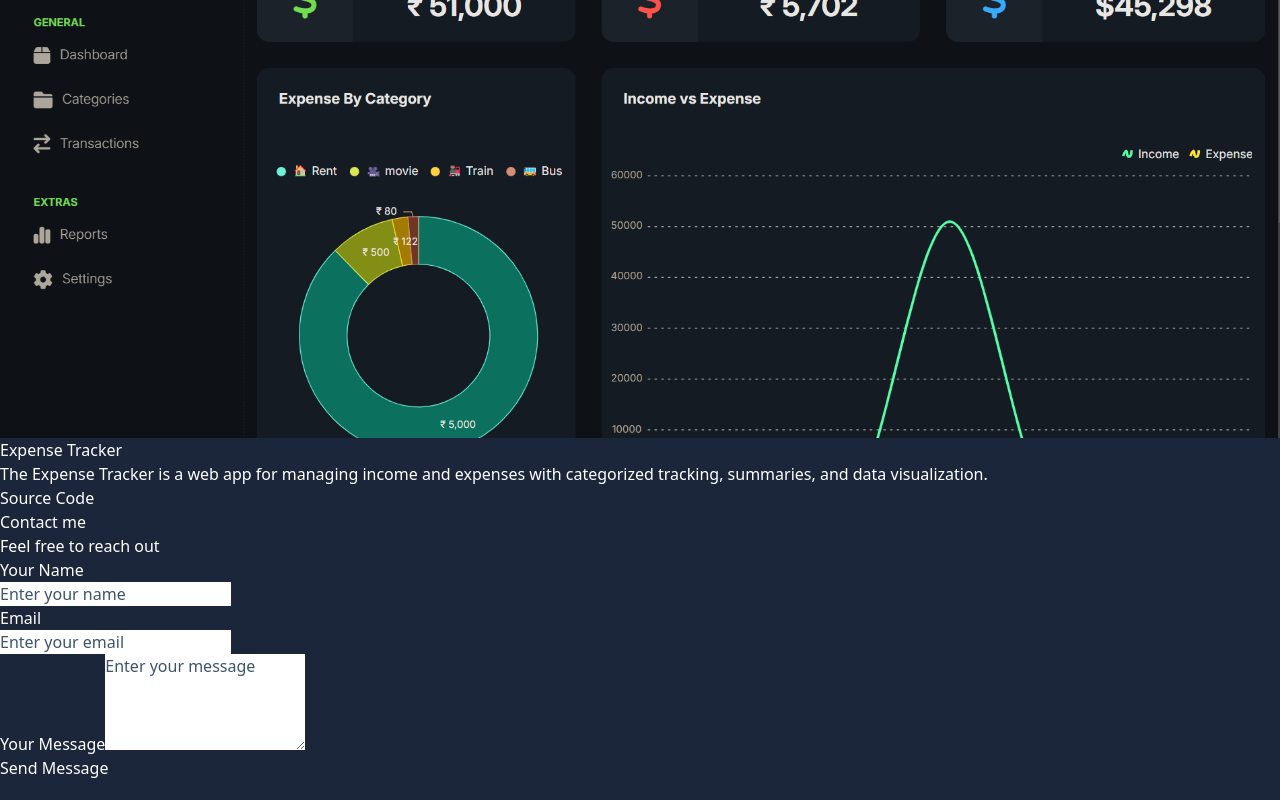
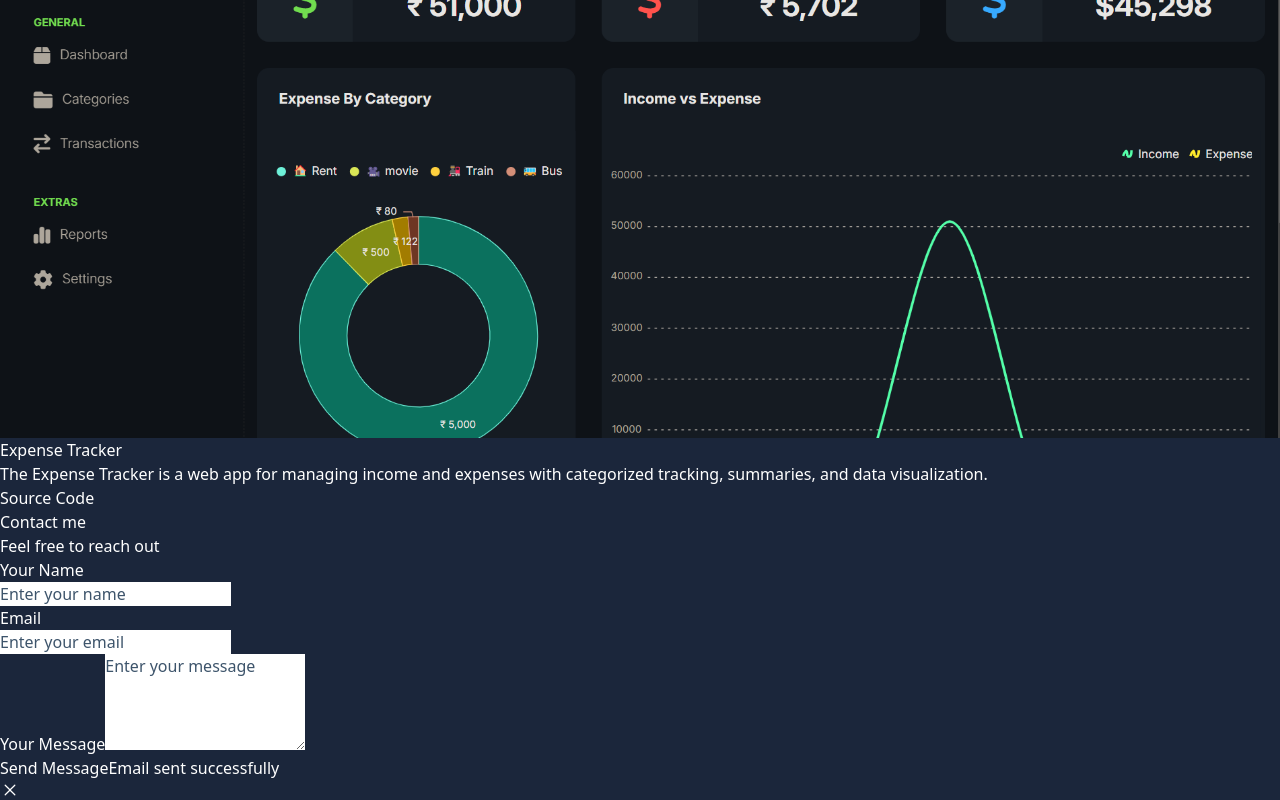
Before and after one commit to vaishnavPatange/Portfolio, a React (Vite) app: page / in a window 1280 px wide. Shown: the part 3310-4110 px from the top of the page. Built offline with nearby package versions, Linux system fonts and the light colour scheme.

Commit message:
add email func

```diff
--- a/package.json
+++ b/package.json
@@ -10,6 +10,7 @@
     "preview": "vite preview"
   },
   "dependencies": {
+    "@emailjs/browser": "^4.4.1",
     "@remixicon/react": "^4.6.0",
     "react": "^19.0.0",
     "react-dom": "^19.0.0",
--- a/src/components/contact/Contact.jsx
+++ b/src/components/contact/Contact.jsx
@@ -1,29 +1,69 @@
-import React from "react";
+import React, { useState, useRef } from "react";
+import emailjs from "@emailjs/browser";
+import { GoX } from "react-icons/go"
+const Contact = () => {
 
-const Contact = () => {
+  const form = useRef();
+  const [senderName, setSenderName] = useState("");
+  const [senderEmail, setSenderEmail] = useState("");
+  const [senderMassage, setSenderMassage] = useState("");
+  const [isSuccess, onIsSuccess] = useState(false);
+
+  const sendEmail = (e) => {
+    e.preventDefault();
+
+    emailjs
+      .sendForm('service_uigo8da', 'template_mxk55jr', form.current, {
+        publicKey: '_sXDhOra5U_ST71Im',
+      })
+      .then(
+        () => {
+          console.log('SUCCESS!');
+          setSenderName("");
+          setSenderEmail("");
+          setSenderMassage("");
+          onIsSuccess(true);
+        },
+        (error) => {
+          console.log('FAILED...', error.text);
+        },
+      );
+
+  };
+
   return (
-    <div id="contact" className="grid sm:grid-cols-12 p-4 bg-[#1e2d3b]">
+    <div id="contact" className="grid sm:grid-cols-12 p-4 sm:mx-10 shadow-md shadow-[#1e2d3b] rounded-xl">
       <div className="sm:col-span-4 mx-auto sm:my-auto">
         <h2 className="text-2xl md:text-6xl font-bold">Contact me</h2>
         <p className="text-sm md:text-2xl font-normal">Feel free to reach out</p>
       </div>
       <div className="sm:col-span-8 min-h-56 h-auto p-6 sm:px-36">
-        <form action="">
+        <form ref={form} onSubmit={sendEmail}>
           <div className="mt-3">
             <label htmlFor="name" className="text-xl sm:text-2xl">Your Name</label> <br />
-            <input type="text" placeholder="Enter your name" id="name" className="px-2 py-2 w-full rounded-md bg-[#d0d7f2]  hover:opacity-80"/>
+            <input type="text" placeholder="Enter your name" id="name" name="senderName"
+              value={senderName} onChange={(e) => setSenderName(e.target.value)}
+            className="px-2 py-2 w-full rounded-md bg-[#d0d7f2]  hover:opacity-80 text-black"/>
           </div>
           <div className="mt-3">
             <label htmlFor="email" className="text-xl sm:text-2xl">Email</label> <br />
-            <input type="text" placeholder="Enter your email" id="email" className="px-2 py-2 w-full rounded-md  bg-[#d0d7f2] hover:opacity-80"/>
+            <input type="text" placeholder="Enter your email" id="email" name="senderEmail"
+            value={senderEmail} onChange={(e) => setSenderEmail(e.target.value)}
+            className="px-2 py-2 w-full rounded-md  bg-[#d0d7f2] hover:opacity-80 text-black"/>
           </div>
           <div className="mt-3">
             <label htmlFor="message"  className="text-xl sm:text-2xl">Your Message</label>
-            <textarea name="message" placeholder="Enter your message" id="message" rows="4" className="px-2 py-2 w-full rounded-md  bg-[#d0d7f2] hover:opacity-80"></textarea>
+            <textarea name="message" placeholder="Enter your message" id="message" rows="4"
+            value={senderMassage} onChange={(e) => setSenderMassage(e.target.value)}
+            className="px-2 py-2 w-full rounded-md  bg-[#d0d7f2] hover:opacity-80 text-black"></textarea>
           </div>
-          <button className="font-medium mt-2 rounded-lg px-3 py-2 bg-[#d0d7f2] text-[#3d546b]">Send Message</button>
+          <div className="flex">
+            <button className="font-medium mt-2 rounded-lg px-3 py-2 bg-[#d0d7f2] hover:scale-105 duration-200 transition-all ease-in-out text-[#3d546b]">Send Message</button>
+            <span className={isSuccess ? "block  duration-300 transition-all ease-in-out font-medium mt-2 rounded-lg  bg-[#1B263B] text-green-500 flex justify-center items-center p-3 ml-2" : "hidden -mr-10"} >Email sent successfully <GoX size={20} onClick={(prev) => onIsSuccess(!prev)} className="hover:cursor-pointer m-1" /> </span>
+          </div>
         </form>
       </div>
+
     </div>
   );
 };
--- a/src/components/home/Home.jsx
+++ b/src/components/home/Home.jsx
@@ -8,7 +8,7 @@ const Home = () => {
         <img className='w-3/4 mx-auto' src={profile} alt="" />
       </div>
       <div className='sm:w-2/4 sm:p-10 min-w-96'>
-        <h1 className=' text-3xl sm:text-6xl font-bold flex leading-normal tracking-tighter'>
+        <h1 className=' text-3xl sm:text-6xl font-bold flex leading-normal tracking-tighter  mx-auto'>
          Hello, I'm Vaishnav
         </h1>
         <p className='text-sm sm:text-2xl tracking-tighter mt-1'>
```
Also changed, not shown: 1 other file (tests, documents, lock files or other folders).
